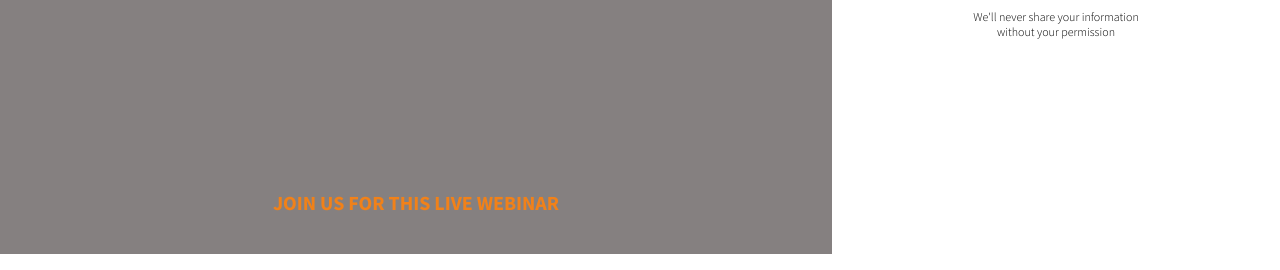
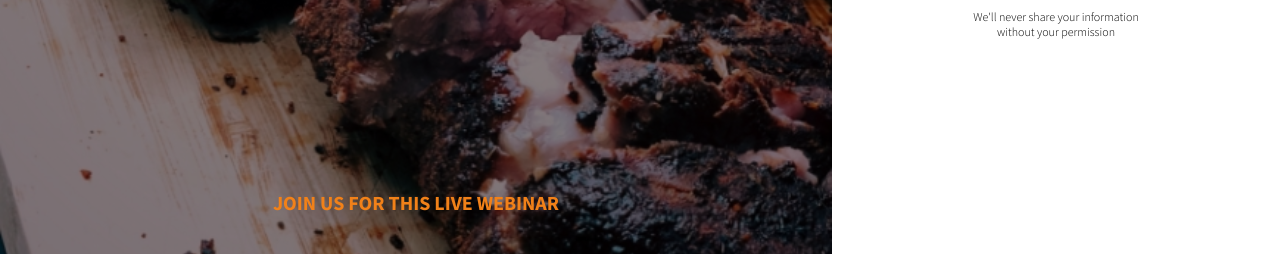
Before and after one commit to CyberSam01/bbq-sign-in, a plain HTML site: page index.html in a window 1280 px wide. Shown: the part 530-800 px from the top of the page. Drawn offline with Linux system fonts and the light colour scheme; the site is published under a folder, as on GitHub Pages, so addresses that start at the root find nothing.

Commit message:
Update styles.css

```diff
--- a/styles.css
+++ b/styles.css
@@ -68,7 +68,7 @@ h4 + p {
 
 .section-top {
     text-align: center;
-    background-image: url(/images/ribs.jpg);
+    background-image: url(images/ribs.jpg);
     background-color: #858080;
     background-blend-mode: multiply;
     background-size: cover;
```
